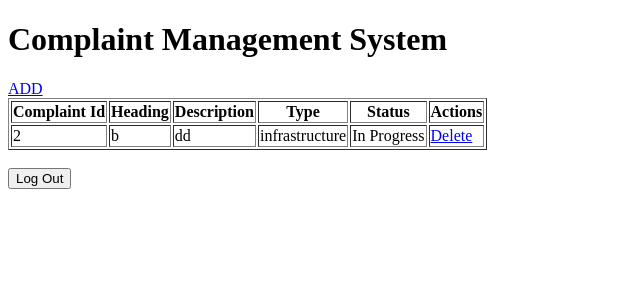
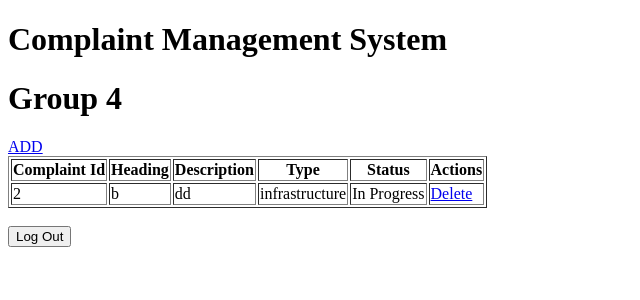
Before and after one commit to jerrrrrrryyyyyy/miniproject, a Flask app: page / in a window 1280 px wide. Shown: the top 300 px of the page, without its empty margins (0-640 px from the left). Run offline with Flask 3, Linux system fonts and the light colour scheme; a user stored in the database is signed in; data comes from the database, SQL or seed files in the repository.

Commit message:
minor change

```diff
--- a/templates/index.html
+++ b/templates/index.html
@@ -9,6 +9,7 @@
 </head>
 <body>
     <h1>Complaint Management System</h1>
+    <h1>Group 4</h1>
     <a href="/adddata">ADD</a>
     <br>
 
```
